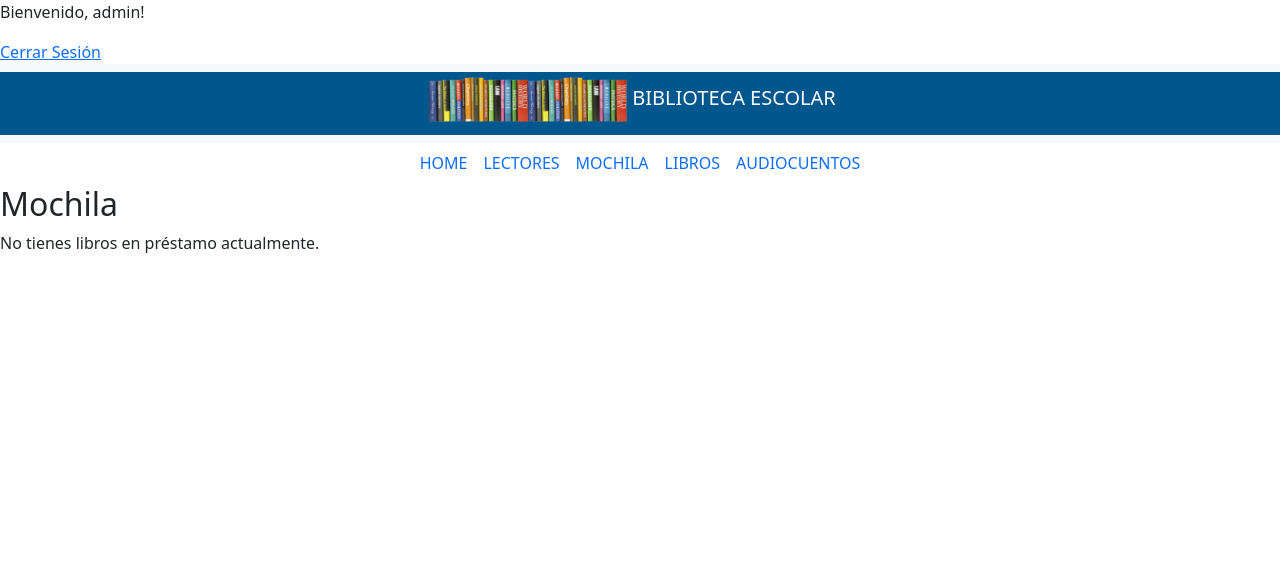
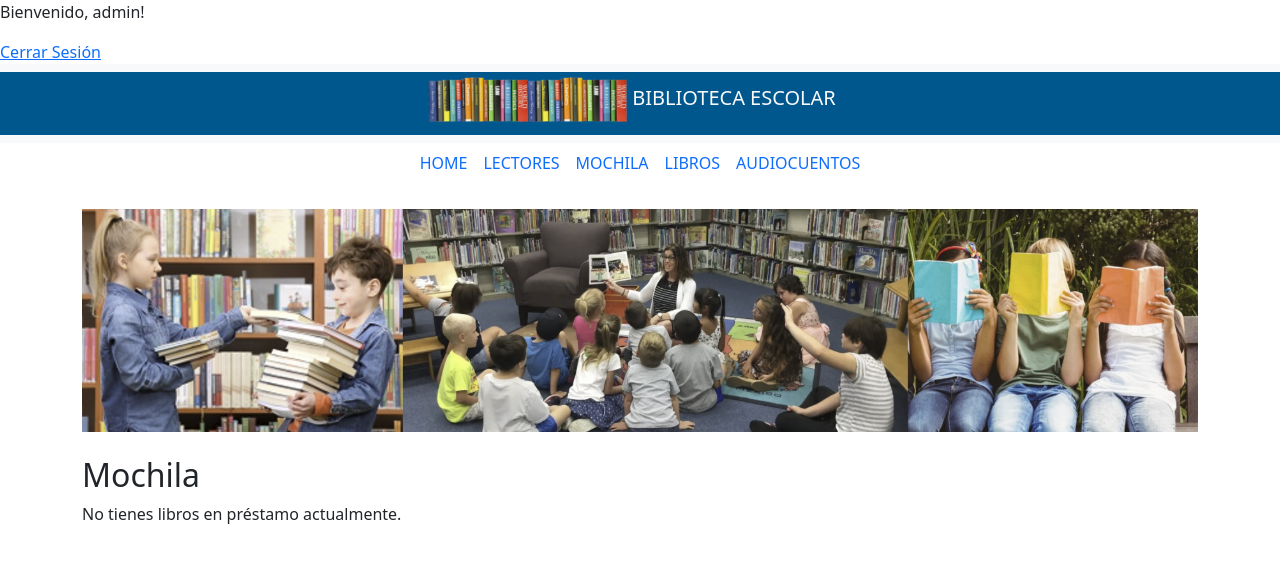
Before and after one commit to machinealpha/Sistema-Biblioteca-Vers.-3.1, a Django app: page /mochila/ in a window 1280 px wide. Shown: the top 563 px of the page. Run offline with Django 4.2, Linux system fonts and the light colour scheme; a user stored in the database is signed in; data comes from the database, SQL or seed files in the repository.

Commit message:
Actualizacion 25

```diff
--- a/sistema_biblioteca_portal/sistema_biblioteca_app/templates/mochila.html
+++ b/sistema_biblioteca_portal/sistema_biblioteca_app/templates/mochila.html
@@ -2,6 +2,15 @@
 {% load static %}
 
 {% block main_content %}
+
+<div class="container mt-4">
+
+    <div class="row mb-4">
+        <div class="col-md-12">
+            <img src="{% static 'arribamochila.jpg' %}" class="img-fluid" alt="Imagen de Mochila">
+        </div>
+    </div>
+
 <h2>Mochila</h2>
 
 <div id='calendar'></div>
```
Also changed, not shown: sistema_biblioteca_portal/sistema_biblioteca_app/static/arribamochila.jpg (added).
